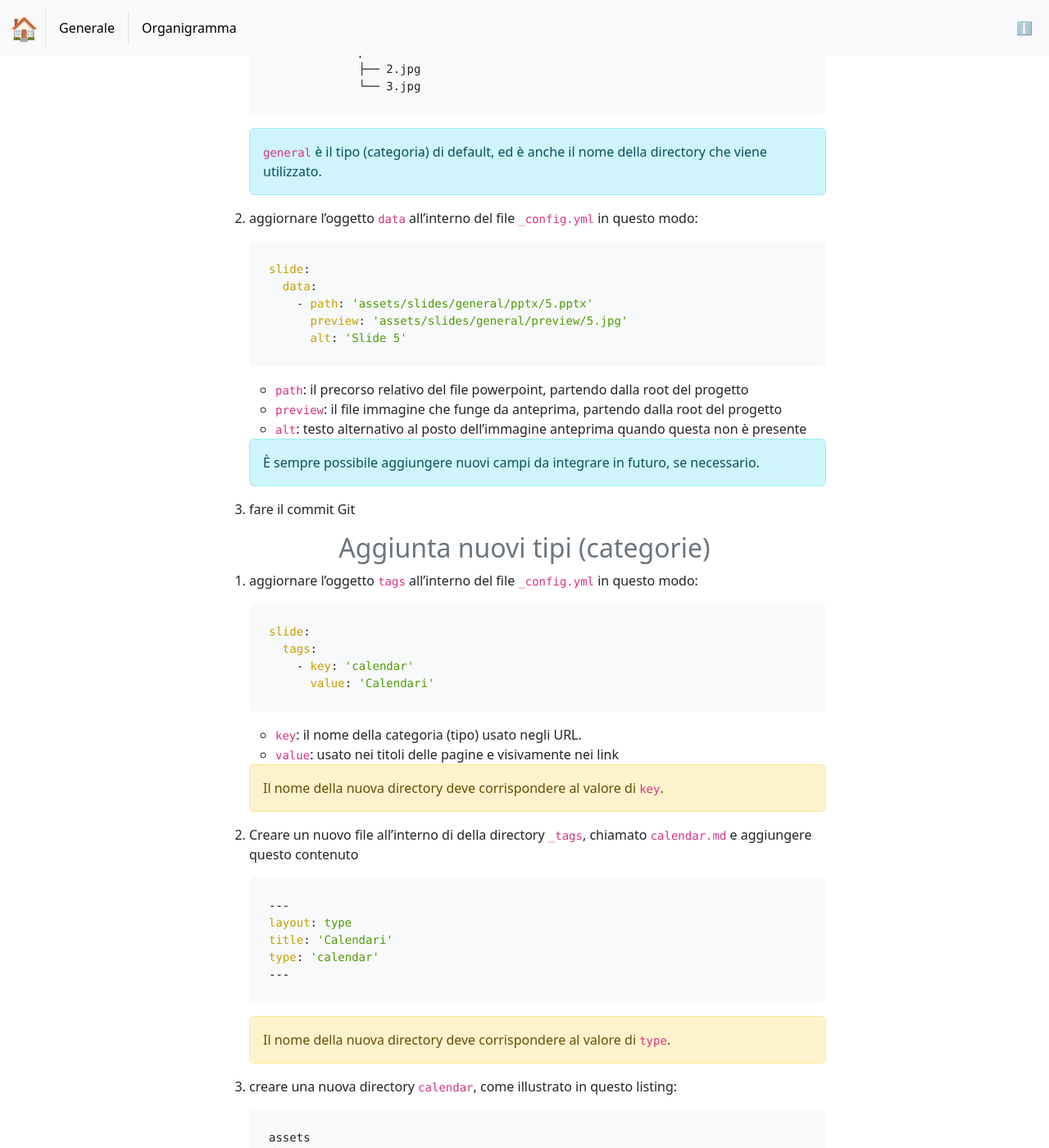
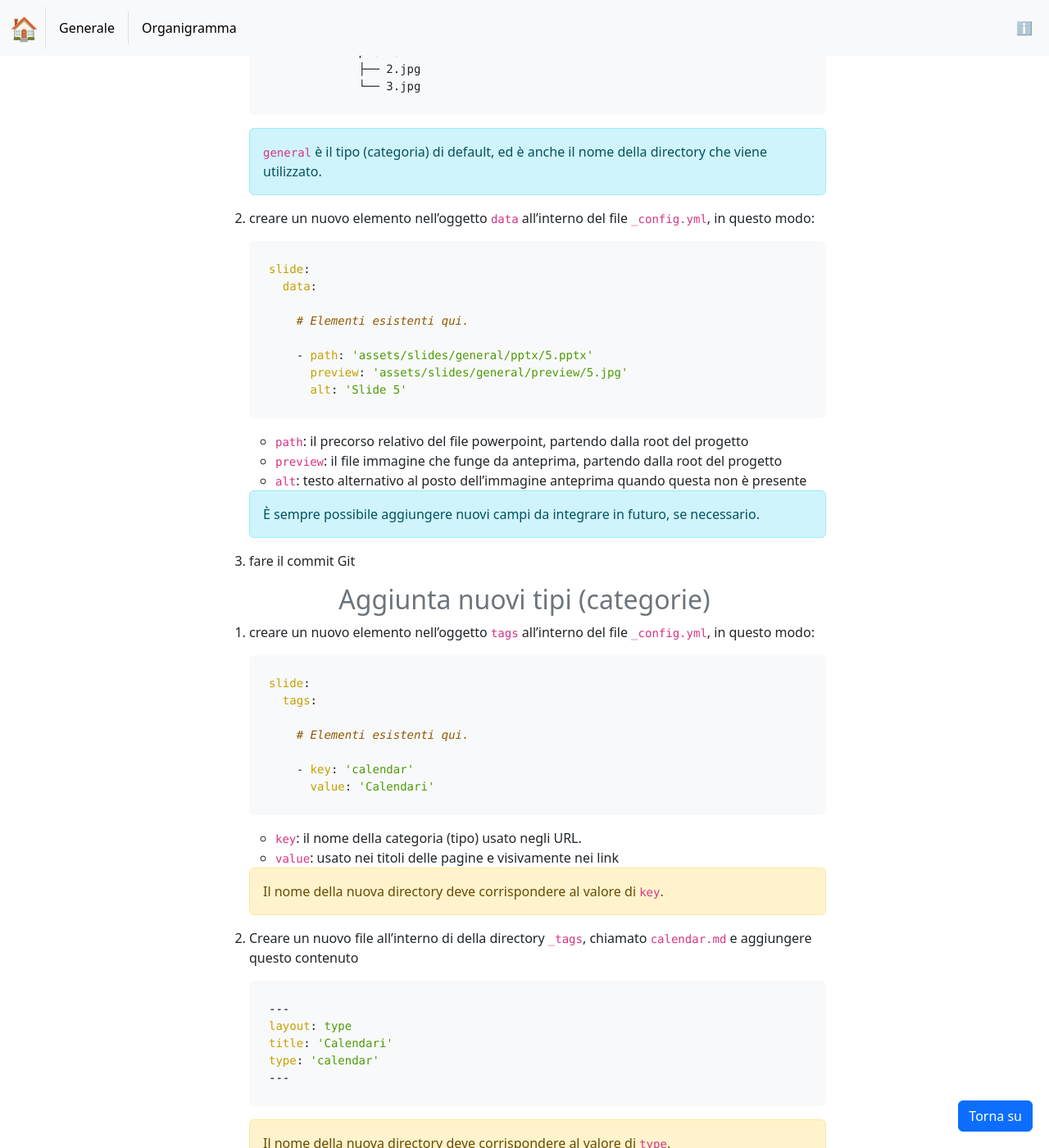
Before and after one commit to Domenico-Go/slide-templates, a Jekyll site: the page built from help.md, in a window 1280 px wide and 1400 px high, scrolled down 534 px. Shown: the whole window at 82% size. Built offline with Jekyll 4.4.1, drawn with Linux system fonts in a browser that asks for light colours.

Commit message:
Bug fixes

````diff
--- a/_includes/slide_grid.html
+++ b/_includes/slide_grid.html
@@ -28,7 +28,7 @@
       {% for slide in slides %}
       <div class="col-md-4 col-sm-6 mb-4">
         <div class="image-container">
-          <a href="{{ slide.path }}" download>
+          <a href="{{ site.baseurl }}/{{ slide.path }}" download>
             <img src="{{ site.baseurl }}/{{ slide.preview }}" alt="{{ slide.alt }}" loading="lazy" class="img-fluid rounded">
             <div class="image-overlay rounded"></div>
             <div class="filename">{{ slide.path | split: '/' | last }}</div>
--- a/_layouts/default.html
+++ b/_layouts/default.html
@@ -6,9 +6,10 @@
   <link href="https://cdn.jsdelivr.net/npm/bootstrap@5.3.3/dist/css/bootstrap.min.css" rel="stylesheet" integrity="sha384-QWTKZyjpPEjISv5WaRU9OFeRpok6YctnYmDr5pNlyT2bRjXh0JMhjY6hW+ALEwIH" crossorigin="anonymous">
   <link rel="stylesheet" href="{{ site.baseurl }}/assets/css/styles.css">
   <script src="https://cdn.jsdelivr.net/npm/bootstrap@5.3.3/dist/js/bootstrap.bundle.min.js" integrity="sha384-YvpcrYf0tY3lHB60NNkmXc5s9fDVZLESaAA55NDzOxhy9GkcIdslK1eN7N6jIeHz" crossorigin="anonymous"></script>
-  <script src="{{ site.baseurl }}/assets/js/main.js"></script>
+  <!--<script src="{{ site.baseurl }}/assets/js/main.js"></script>-->
 </head>
 <body>
+  <div id="top"></div>
   {% include nav.html %}
   <main>
     <div class="container">
@@ -19,6 +20,7 @@
             </div>
         </div>
     </div>
+    <a href="#top" class="btn btn-primary back-to-top" role="button">Torna su</a>
   </main>
 </body>
 </html>
--- a/_sass/base.scss
+++ b/_sass/base.scss
@@ -17,7 +17,7 @@ h2, h3, h4, h5, h6 {
     position: relative;
     overflow: hidden;
     width: 100%; /* Make the container responsive */
-   height: 250px /* Set a fixed height for the images */
+    height: 250px /* Set a fixed height for the images */
 }
 
 .image-container img {
@@ -79,3 +79,10 @@ pre {
     background-color: var(--bs-light); /* Use Bootstrap's light background color */
     overflow: auto; /* Ensures that long lines are scrollable */
 }
+
+.back-to-top {
+    position: fixed;
+    bottom: 20px; /* Distance from the bottom */
+    right: 20px;  /* Distance from the right */
+    z-index: 1000; /* Ensure it is above other content */
+}
--- a/help.md
+++ b/help.md
@@ -34,11 +34,15 @@ Queste istruzioni sono illustrate per esempi.
      della directory che viene utilizzato.
    </div>
 
-2. aggiornare l'oggetto `data` all'interno del file `_config.yml` in questo modo:
+2. creare un nuovo elemento nell'oggetto `data` all'interno del file
+   `_config.yml`, in questo modo:
 
    ```yaml
    slide:
      data:
+
+       # Elementi esistenti qui.
+
        - path: 'assets/slides/general/pptx/5.pptx'
          preview: 'assets/slides/general/preview/5.jpg'
          alt: 'Slide 5'
@@ -60,12 +64,15 @@ Queste istruzioni sono illustrate per esempi.
 
 ## Aggiunta nuovi tipi (categorie)
 
-1. aggiornare l'oggetto `tags` all'interno del file `_config.yml` in questo
-   modo:
+1. creare un nuovo elemento nell'oggetto `tags` all'interno del file
+   `_config.yml`, in questo modo:
 
    ```yaml
    slide:
      tags:
+
+       # Elementi esistenti qui.
+
        - key: 'calendar'
          value: 'Calendari'
    ```
````
Also changed, not shown: other parts of help.md (+1 -0 lines).
